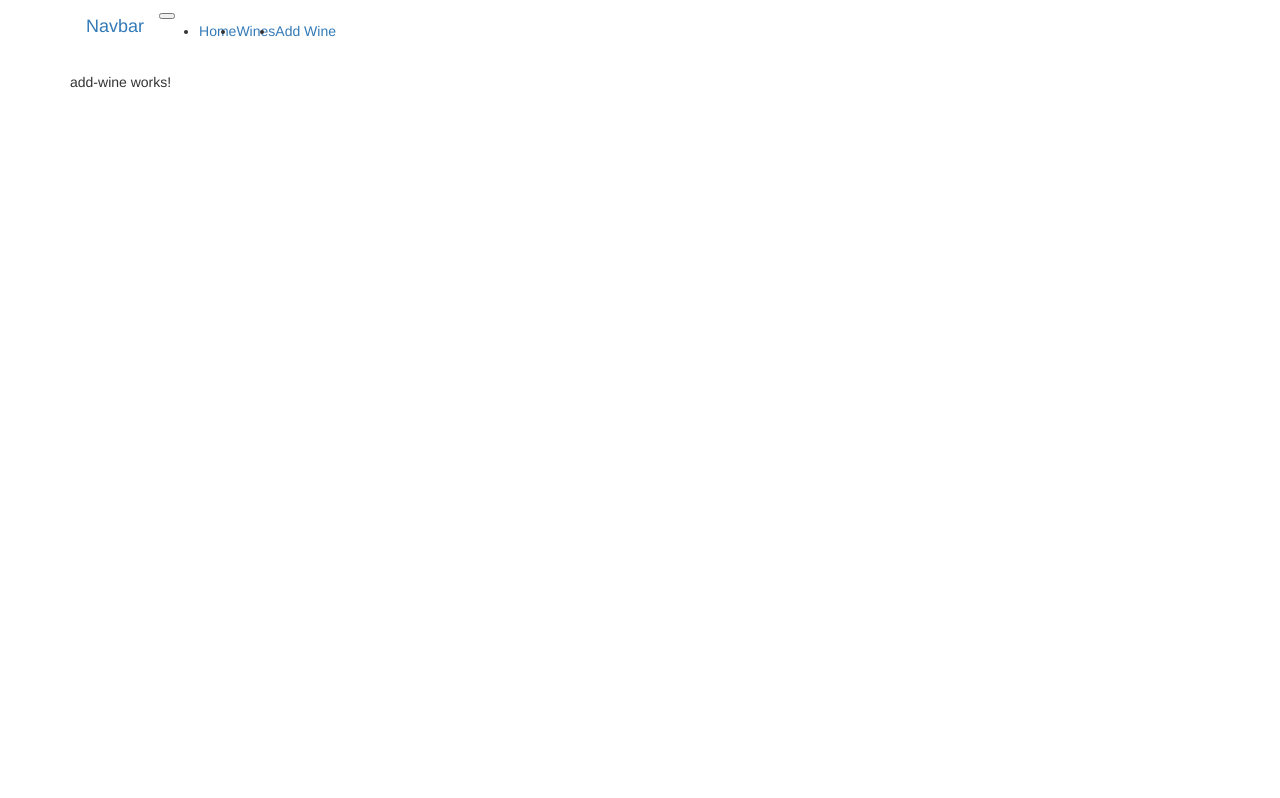
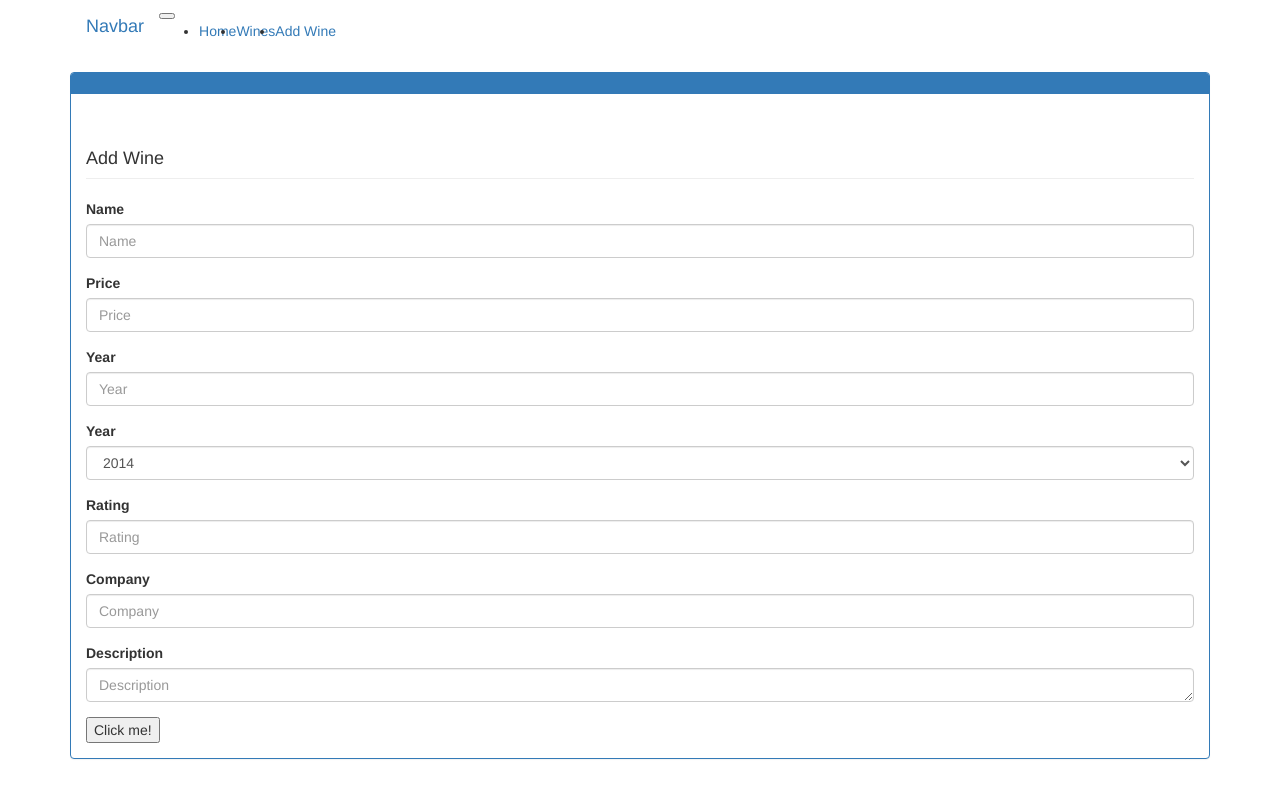
Before and after one commit to JosephLeon/wine-whisper, an Angular app: page /add-wine in a window 1280 px wide. Built offline with nearby package versions, Linux system fonts and the light colour scheme.

Commit message:
Update form for add wine.

```diff
--- a/src/app/add-wine/add-wine.component.html
+++ b/src/app/add-wine/add-wine.component.html
@@ -1,3 +1,60 @@
-<p>
-  add-wine works!
-</p>
+<div class="panel panel-primary">
+  <div class="panel-heading">{{ title }}</div>
+  <div class="panel-body">
+
+    <h4 class="page-header">Add Wine</h4>
+    <form role="form">
+      <div class="form-group float-label-control">
+        <label for="">Name</label>
+        <input type="text" class="form-control" placeholder="Name">
+      </div>
+      <div class="form-group float-label-control">
+        <label for="">Price</label>
+        <input type="text" class="form-control" placeholder="Price">
+      </div>
+      <div class="form-group float-label-control">
+        <label for="">Year</label>
+        <input type="text" class="form-control" placeholder="Year">
+      </div>
+      <div class="form-group float-label-control">
+        <label for="sel1">Year</label>
+        <select class="form-control" id="sel1">
+          <option>2014</option>
+          <option>2015</option>
+          <option>2016</option>
+          <option>2017</option>
+        </select>
+      </div>
+      <div class="form-group float-label-control">
+        <label for="">Rating</label>
+        <input type="text" class="form-control" placeholder="Rating">
+      </div>
+      <div class="form-group float-label-control">
+        <label for="">Company</label>
+        <input type="text" class="form-control" placeholder="Company">
+      </div>
+      <div class="form-group float-label-control">
+        <label for="">Description</label>
+        <textarea class="form-control" placeholder="Description" rows="1"></textarea>
+      </div>
+    </form>
+    <p>{{values}}</p>
+    <button (click)="onClickMe()">Click me!</button>
+  </div>
+</div>
+
+<!--
+
+[data.name, data.recommended, data.price, data.year, data.rating, data.company, data.description, id]);
+      <div class="form-group float-label-control">
+        <label for="">Rating</label>
+        <input type="text" class="form-control" placeholder="Rating"></input>
+      </div>
+      <div class="form-group float-label-control">
+        <label for="">Company</label>
+        <input type="text" class="form-control" placeholder="Company"></input>
+      </div>
+      <div class="form-group float-label-control">
+        <label for="">Description</label>
+        <textarea class="form-control" placeholder="Description" rows="1"></textarea>
+      </div> -->
--- a/src/app/add-wine/add-wine.component.ts
+++ b/src/app/add-wine/add-wine.component.ts
@@ -9,6 +9,17 @@ export class AddWineComponent implements OnInit {
 
   constructor() { }
 
+  clickMessage = '';
+  onClickMe() {
+    this.clickMessage = 'You are my hero!';
+    console.log(this.clickMessage);
+  }
+
+  values = '';
+  onKey(event: any) { // without type info
+    this.values += event.target.value + ' | ';
+  }
+
   ngOnInit() {
   }
 
```
